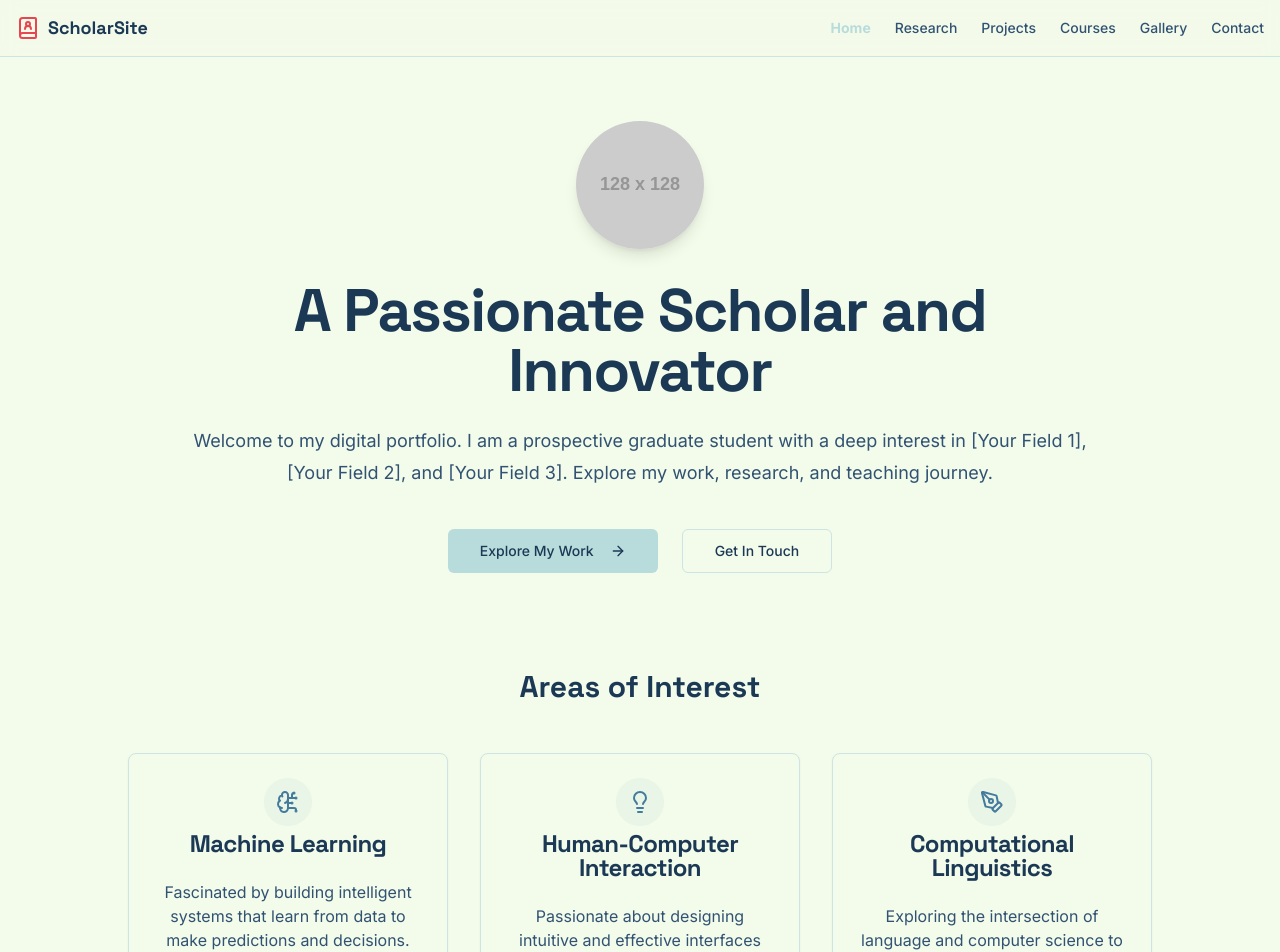
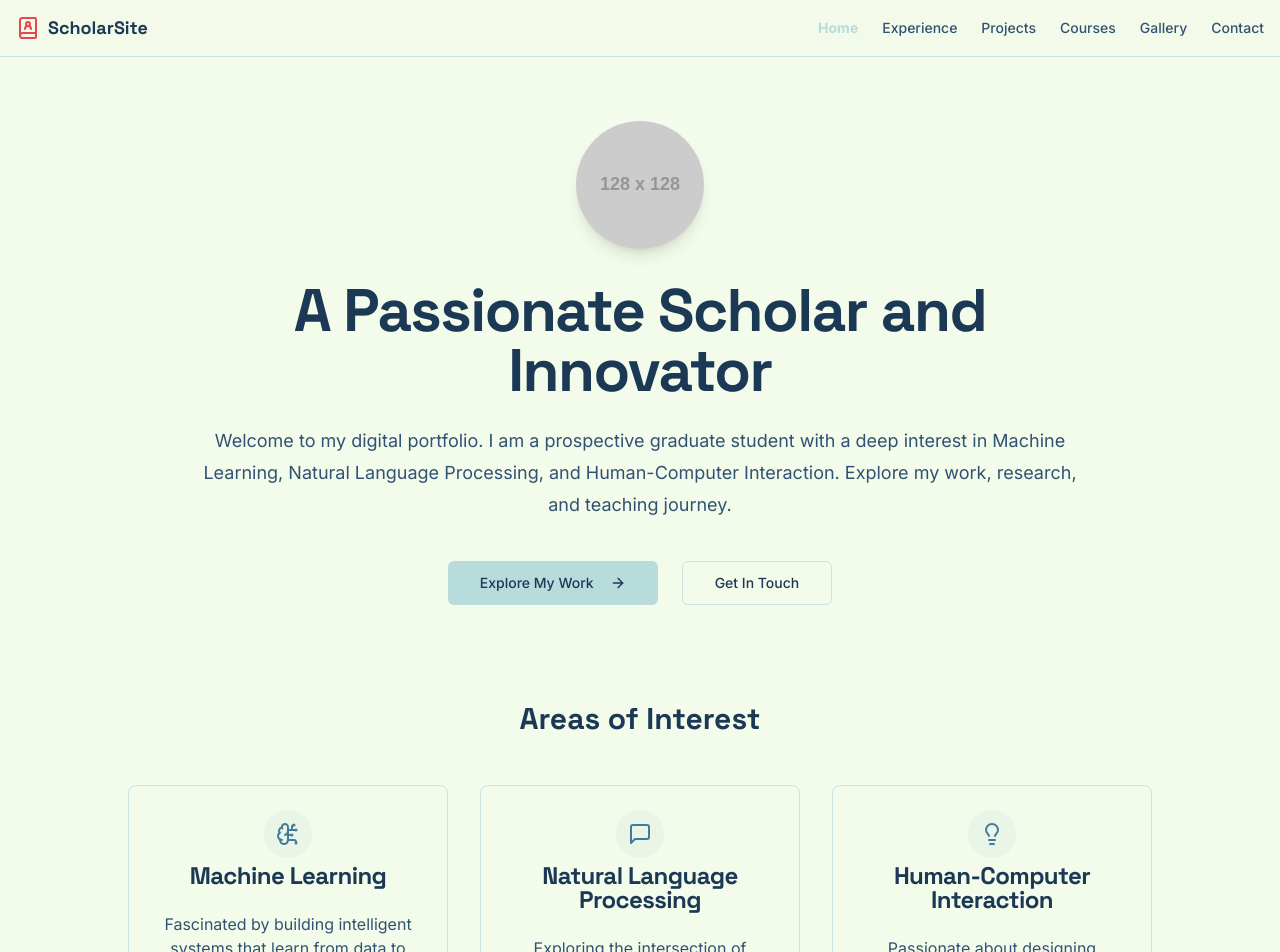
Before and after one commit to DearShervin/dearshervin.github.io, a Next.js app: page / in a window 1280 px wide. Shown: the top 952 px of the page. Built offline with nearby package versions, Linux system fonts and the light colour scheme.

Commit message:
initial commit

```diff
--- a/src/app/research/page.tsx
+++ b/src/app/experience/page.tsx
@@ -45,12 +45,12 @@ const teachingExperiences = [
     }
 ]
 
-export default function ResearchPage() {
+export default function ExperiencePage() {
   return (
     <div className="container mx-auto max-w-5xl px-4 py-12">
       <header className="mb-12 text-center">
         <h1 className="font-headline text-4xl font-bold md:text-5xl">
-          Research & Teaching
+          Experience
         </h1>
         <p className="mt-4 text-lg text-muted-foreground">
           My contributions to the academic community through publications and pedagogy.
@@ -85,7 +85,7 @@ export default function ResearchPage() {
                 <Button asChild>
                   <a href={paper.downloadLink} download>
                     <Download className="mr-2 h-4 w-4" />
-                    Download Paper
+                    Download PDF
                   </a>
                 </Button>
               </CardFooter>
--- a/src/app/page.tsx
+++ b/src/app/page.tsx
@@ -3,7 +3,7 @@ import { Card, CardContent, CardHeader, CardTitle } from '@/components/ui/card';
 import { Badge } from '@/components/ui/badge';
 import Image from 'next/image';
 import Link from 'next/link';
-import { ArrowRight, BrainCircuit, Lightbulb, PenTool } from 'lucide-react';
+import { ArrowRight, BrainCircuit, Lightbulb, MessageSquare } from 'lucide-react';
 
 export default function Home() {
   return (
@@ -24,7 +24,7 @@ export default function Home() {
             A Passionate Scholar and Innovator
           </h1>
           <p className="mt-6 text-lg leading-8 text-muted-foreground">
-            Welcome to my digital portfolio. I am a prospective graduate student with a deep interest in [Your Field 1], [Your Field 2], and [Your Field 3]. Explore my work, research, and teaching journey.
+            Welcome to my digital portfolio. I am a prospective graduate student with a deep interest in Machine Learning, Natural Language Processing, and Human-Computer Interaction. Explore my work, research, and teaching journey.
           </p>
           <div className="mt-10 flex items-center justify-center gap-x-6">
             <Button asChild size="lg">
@@ -57,23 +57,23 @@ export default function Home() {
             <Card className="text-center">
               <CardHeader>
                 <div className="mx-auto flex h-12 w-12 items-center justify-center rounded-full bg-primary/20 text-primary-foreground">
+                  <MessageSquare className="h-6 w-6 text-secondary" />
+                </div>
+                <CardTitle className="font-headline mt-4">Natural Language Processing</CardTitle>
+              </CardHeader>
+              <CardContent>
+                <p className="text-muted-foreground">Exploring the intersection of language and computer science to understand and process human language.</p>
+              </CardContent>
+            </Card>
+            <Card className="text-center">
+              <CardHeader>
+                <div className="mx-auto flex h-12 w-12 items-center justify-center rounded-full bg-primary/20 text-primary-foreground">
                   <Lightbulb className="h-6 w-6 text-secondary" />
                 </div>
                 <CardTitle className="font-headline mt-4">Human-Computer Interaction</CardTitle>
               </CardHeader>
               <CardContent>
                 <p className="text-muted-foreground">Passionate about designing intuitive and effective interfaces between humans and technology.</p>
-              </CardContent>
-            </Card>
-            <Card className="text-center">
-              <CardHeader>
-                <div className="mx-auto flex h-12 w-12 items-center justify-center rounded-full bg-primary/20 text-primary-foreground">
-                  <PenTool className="h-6 w-6 text-secondary" />
-                </div>
-                <CardTitle className="font-headline mt-4">Computational Linguistics</CardTitle>
-              </CardHeader>
-              <CardContent>
-                <p className="text-muted-foreground">Exploring the intersection of language and computer science to understand and process human language.</p>
               </CardContent>
             </Card>
           </div>
--- a/src/components/layout/Header.tsx
+++ b/src/components/layout/Header.tsx
@@ -10,7 +10,7 @@ import { Menu, BookUser } from "lucide-react";
 
 const navLinks = [
   { href: "/", label: "Home" },
-  { href: "/research", label: "Research" },
+  { href: "/experience", label: "Experience" },
   { href: "/projects", label: "Projects" },
   { href: "/courses", label: "Courses" },
   { href: "/gallery", label: "Gallery" },
```
